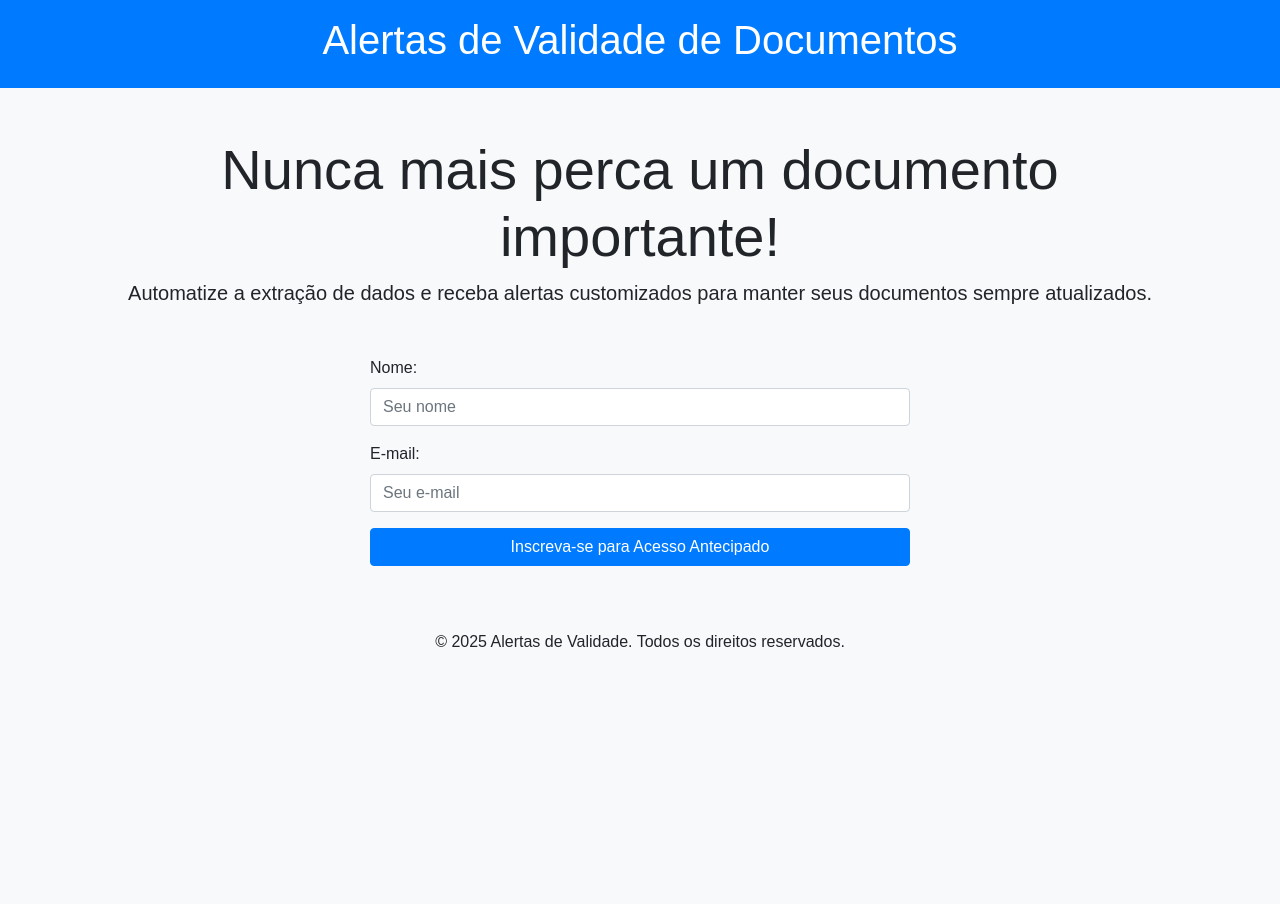
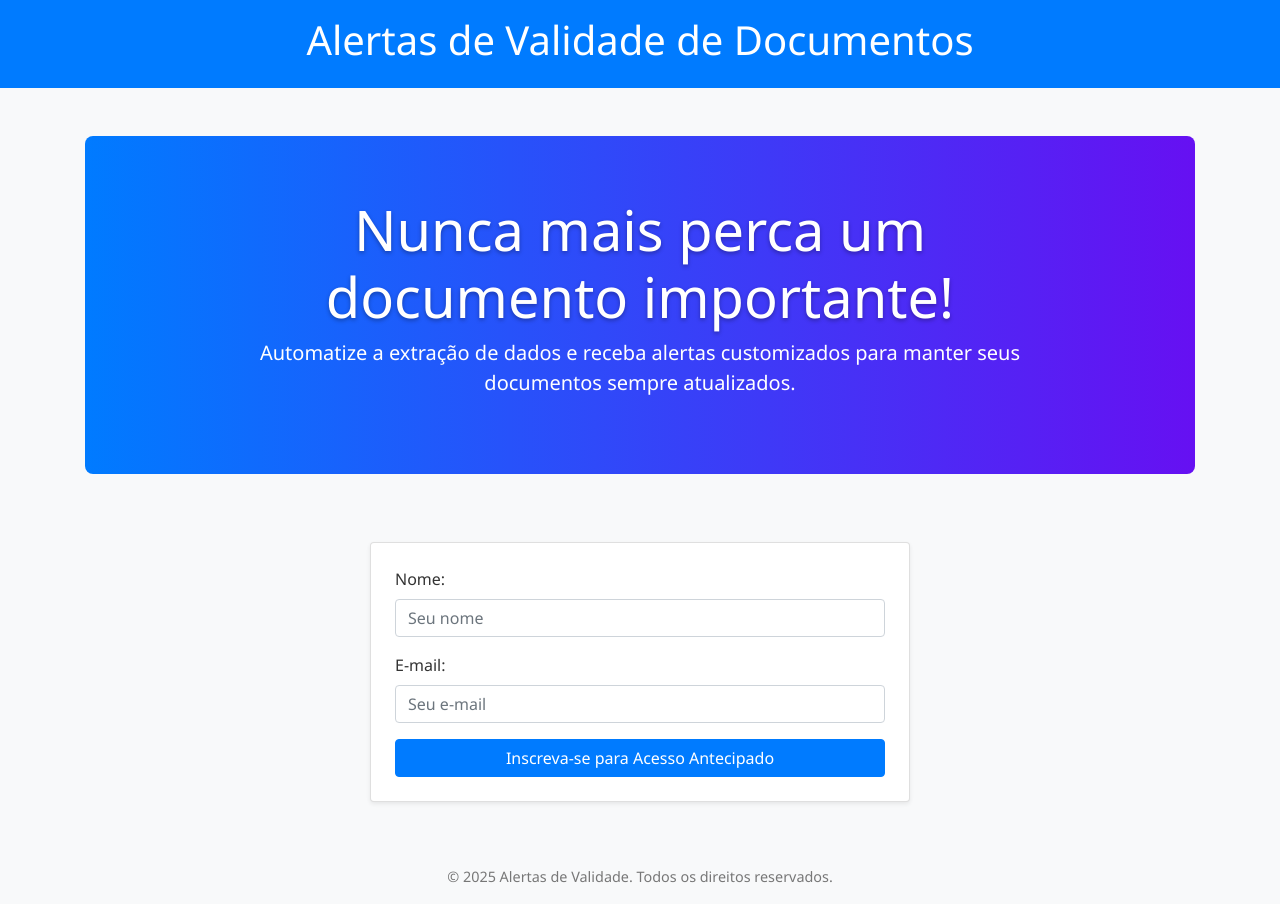
Before and after one commit to gabrielsfarias/sentinela-site, a plain HTML site: page index.html in a window 1280 px wide. Before the commit the page ends 800 px from the top, so only its background shows below. Drawn offline with nearby package versions, Linux system fonts and the light colour scheme; a small style sheet from the web is missing.

Commit message:
Refactor layout and styling for hero section, lead form, and thank you page

```diff
--- a/index.html
+++ b/index.html
@@ -24,16 +24,20 @@
         <div class="container my-5">
             <!-- Seção Hero -->
             <section class="hero text-center mb-5">
+                <div class="hero-content">
                     <h2 class="display-4">Nunca mais perca um documento importante!</h2>
-                <p class="lead">Automatize a extração de dados e receba alertas customizados para manter seus documentos
-                    sempre atualizados.</p>
+                    <p class="lead">Automatize a extração de dados e receba alertas customizados para manter seus
+                        documentos sempre atualizados.</p>
+                </div>
             </section>
 
-            <!-- Formulário de Captura (Netlify Forms) -->
+            <!-- Formulário de Captura -->
             <section>
                 <div class="row justify-content-center">
                     <div class="col-md-6">
-                        <form class="lead-form" id="leadForm" action="/thanks.html" method="POST" data-netlify="true">
+                        <div class="card shadow-sm p-4">
+                            <form class="lead-form" id="leadForm" action="/thanks.html" method="POST"
+                                data-netlify="true">
                                 <input type="hidden" name="form-name" value="lead-form">
                                 <div class="form-group">
                                     <label for="nome">Nome:</label>
@@ -51,6 +55,7 @@
                             </form>
                         </div>
                     </div>
+                </div>
             </section>
         </div>
     </main>
@@ -62,6 +67,7 @@
         </div>
     </footer>
 
+    <!-- Scripts: Bootstrap JS, Popper e jQuery -->
     <script src="https://code.jquery.com/jquery-3.5.1.slim.min.js"
         integrity="sha384-DfXd9hH3+8jPXvd1ngKl2RPfvM+GP3z5vlL9U3s5Cmh3RMpzquVeoxVQyCDG+wiu"
         crossorigin="anonymous"></script>
--- a/style.css
+++ b/style.css
@@ -1,16 +1,42 @@
 /* style.css */
 
-/* Estilos base e customizações mínimas */
+/* Fonte e cores base */
 body {
     background-color: #f8f9fa;
-    font-family: Arial, sans-serif;
+    font-family: 'Segoe UI', Tahoma, Geneva, Verdana, sans-serif;
+    color: #333;
 }
 
-/* Caso deseje ajustar a seção hero ou o formulário, adicione seus estilos aqui */
-.hero h2 {
-    /* O Bootstrap já define o tamanho com display-4 */
+/* Hero Section com fundo gradiente, padding e bordas arredondadas */
+.hero {
+    background: linear-gradient(90deg, #007bff, #6610f2);
+    border-radius: 8px;
+    color: #fff;
+    padding: 60px 20px;
+    margin-bottom: 30px;
 }
 
-.lead-form {
-    /* Espaçamento adicional ou ajustes podem ser feitos aqui conforme necessário */
+.hero .hero-content {
+    max-width: 800px;
+    margin: 0 auto;
 }
+
+.hero h2 {
+    text-shadow: 0 2px 4px rgba(0, 0, 0, 0.3);
+}
+
+/* Caixa do formulário (card) já usa estilos do Bootstrap; ajuste de margem */
+.card {
+    margin-top: 20px;
+}
+
+/* Footer */
+footer {
+    font-size: 0.9rem;
+    color: #777;
+}
+
+/* Adições para links e botões, se necessário */
+a.btn:hover {
+    opacity: 0.9;
+}
```
Also changed, not shown: thanks.html (+10 -5 lines). Lines whose indentation alone changed are shown as unchanged.
